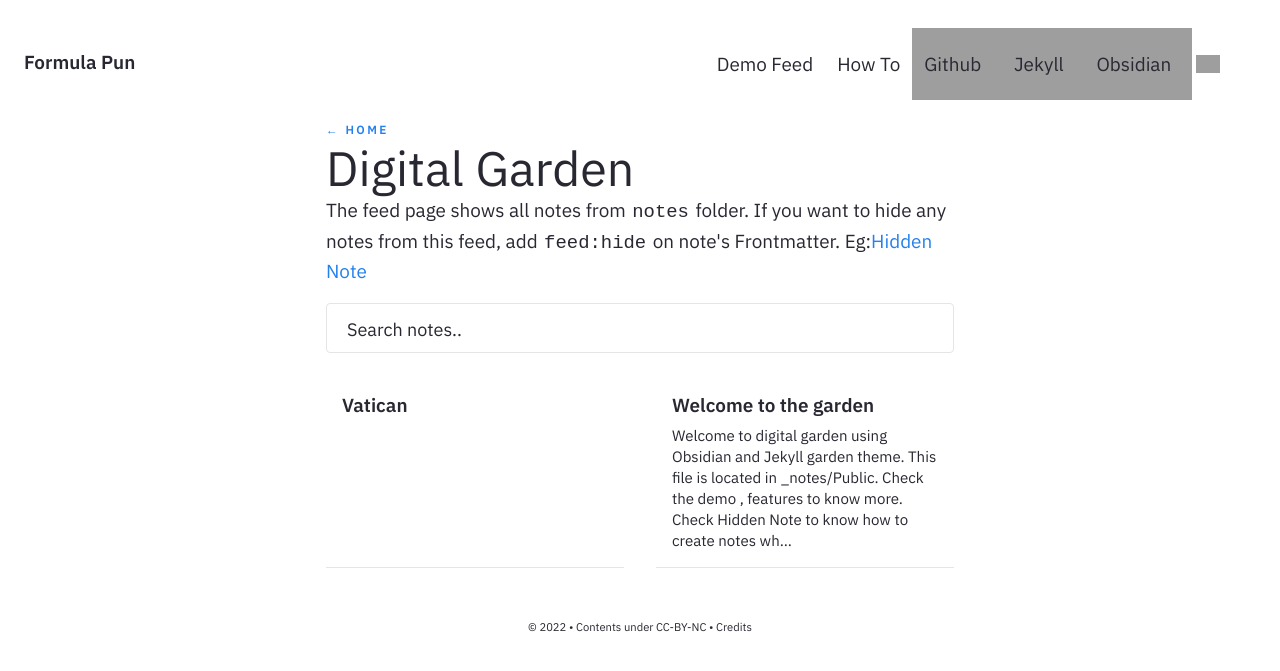
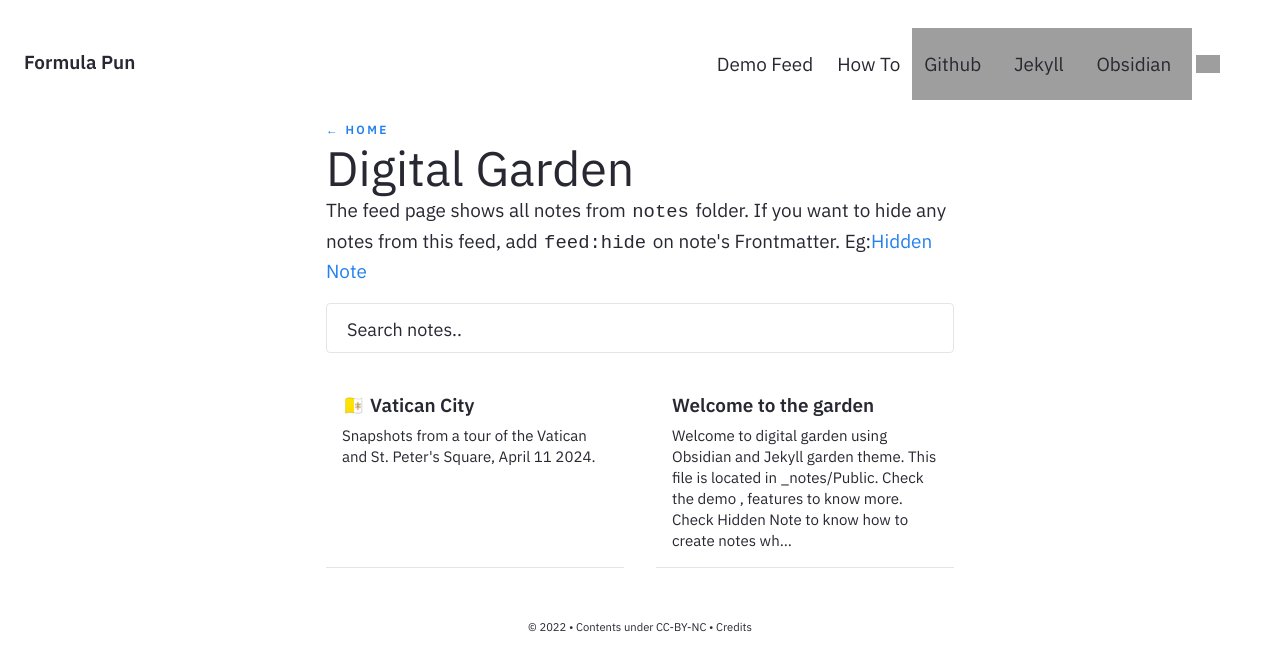
Before and after one commit to JapneetSingh5/japneetsingh5.github.io, a Jekyll site: the page built from pages/notes.md, in a window 1280 px wide, cut to the strip 0-671 px from the top of the page. Built offline with Jekyll 4.4.1, drawn with Linux system fonts in a browser that asks for light colours; grey boxes are pictures that could not be loaded.

Commit message:
reorg for vatican
reorg for vatican

```diff
--- a/_notes/Public/Gallery.md
+++ b/_notes/Public/Gallery.md
@@ -1,6 +1,7 @@
 ---
-title : Vatican
+title : 🇻🇦 Vatican City
 feed: show
 date : 22-02-2025
 ---
-{% include image-gallery.html folder="assets/photos" %}
+Snapshots from a tour of the Vatican and St. Peter's Square, April 11 2024.
+{% include image-gallery.html folder="assets/photos/vatican" %}
```
Also changed, not shown: 4 other files.
